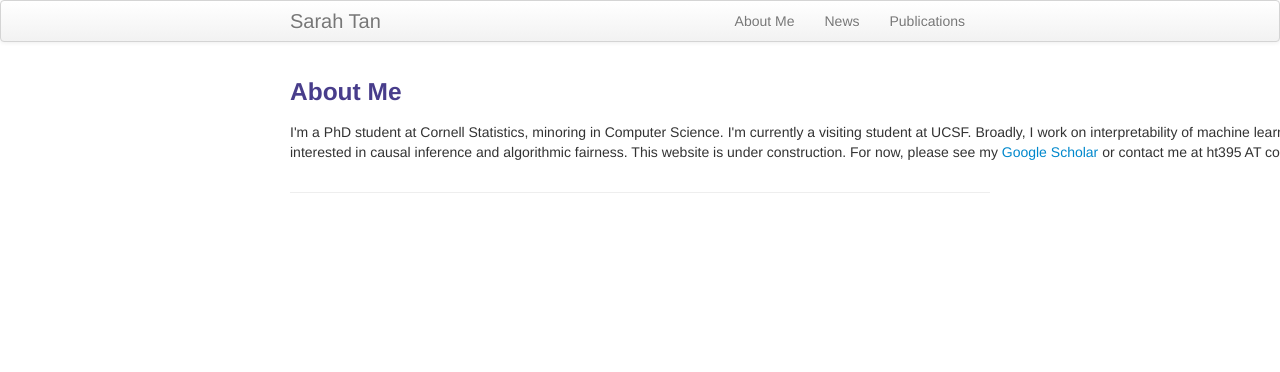
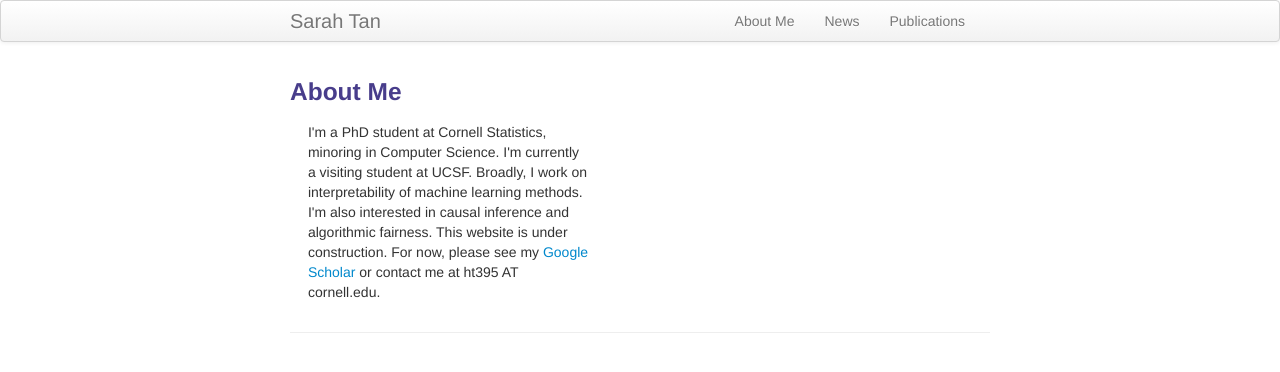
Before and after one commit to shftan/shftan.github.io, a Jekyll site: the page built from index.md, in a window 1280 px wide. Shown: the top 372 px of the page. Built offline with Jekyll 4.4.1, drawn with Linux system fonts in a browser that asks for light colours.

Commit message:
Update index.md

```diff
--- a/index.md
+++ b/index.md
@@ -5,6 +5,8 @@ description: PhD student, Cornell Statistics
 keywords: Sarah Tan, Cornell, Statistics, interpretability, causal inference
 ---
 
-<div class="container" id="about"><h3>About Me</h3>
-I'm a PhD student at Cornell Statistics, minoring in Computer Science. I'm currently a visiting student at UCSF. Broadly, I work on interpretability of machine learning methods. I'm also interested in causal inference and algorithmic fairness. This website is under construction. For now, please see my <a href="https://scholar.google.com/citations?user=_tSKmPYAAAAJ&hl=en">Google Scholar</a> or contact me at ht395 AT cornell.edu.
+<div class="row-fluid" id="about"><h3>About Me</h3>
+    <div class="span5">
+      I'm a PhD student at Cornell Statistics, minoring in Computer Science. I'm currently a visiting student at UCSF. Broadly, I work on interpretability of machine learning methods. I'm also interested in causal inference and algorithmic fairness. This website is under construction. For now, please see my <a href="https://scholar.google.com/citations?user=_tSKmPYAAAAJ&hl=en">Google Scholar</a> or contact me at ht395 AT cornell.edu.
+  </div>
 </div>
```
